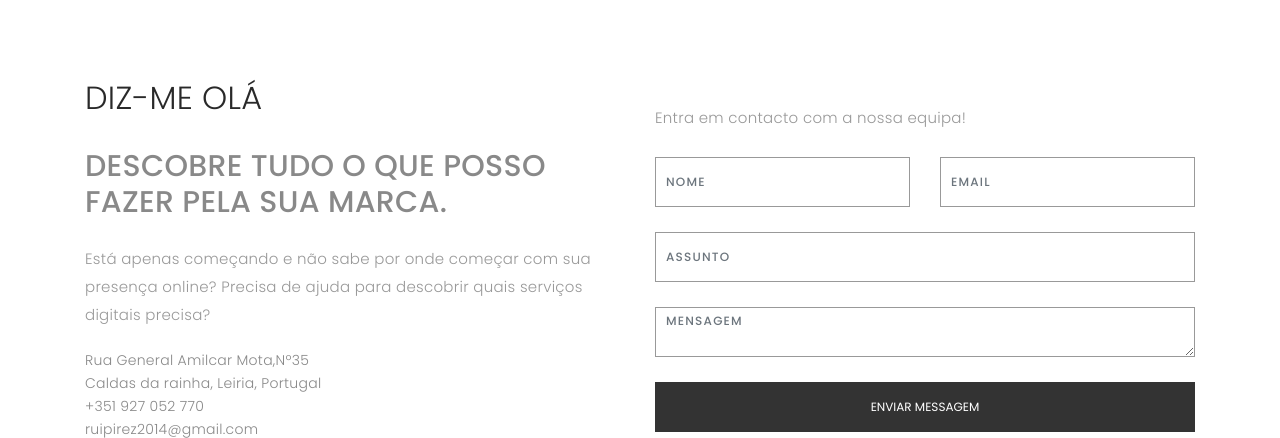
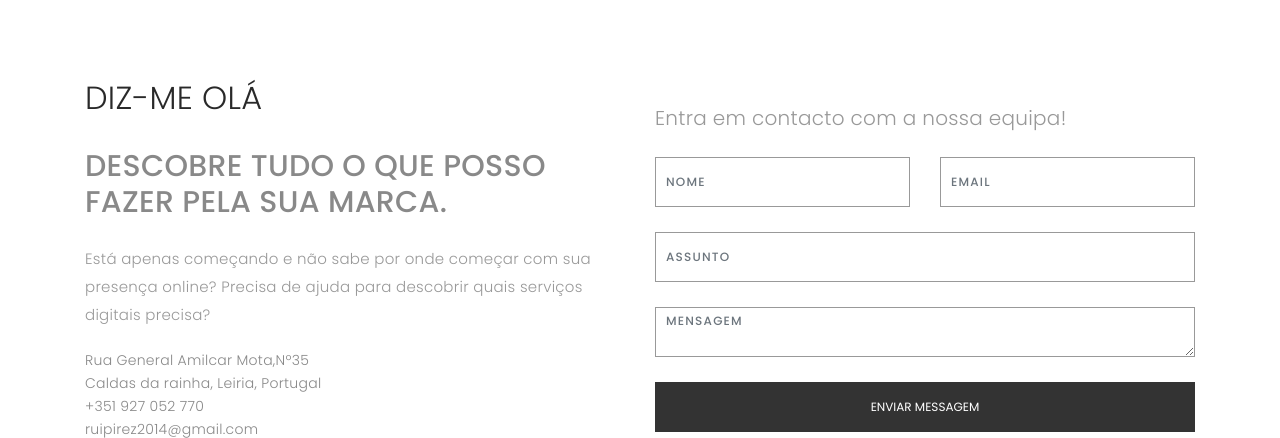
Before and after one commit to Rui-Pirez/Rui-Pirez-Portfolio, a PHP site: page / in a window 1280 px wide. Shown: the part 3503-3941 px from the top of the page. Run offline with PHP 8.4, Linux system fonts and the light colour scheme; some web fonts are replaced.

Commit message:
form commit

```diff
--- a/css/style.css
+++ b/css/style.css
@@ -603,6 +603,10 @@ padding-right: 20px;
   font-size: 13px;
 }
 
+.formentre{
+  font-size: 20px;
+}
+
 /*-----------------------------------------------------------------------------------*/
 /*  Footer
 /*-----------------------------------------------------------------------------------*/
--- a/index.html
+++ b/index.html
@@ -369,7 +369,8 @@ Tenho também experiência com o pacote Adobe (Photoshop, Illustrator, Premiere
                 <div id="errormessage"></div>
 
 
-                  <p class="col-lg-12">Entra em contacto com a nossa equipa! </p>
+                  <div class="col-lg-12">
+                    <p class="formentre">Entra em contacto com a nossa equipa! </p></div>
                    <div class="col-lg-6">
                   <div class="form-group contact-block1">
                     <input type="text" name="name" class="form-control" id="name" placeholder="Nome" data-rule="minlen:4" data-msg="Please enter at least 4 chars" />
```
